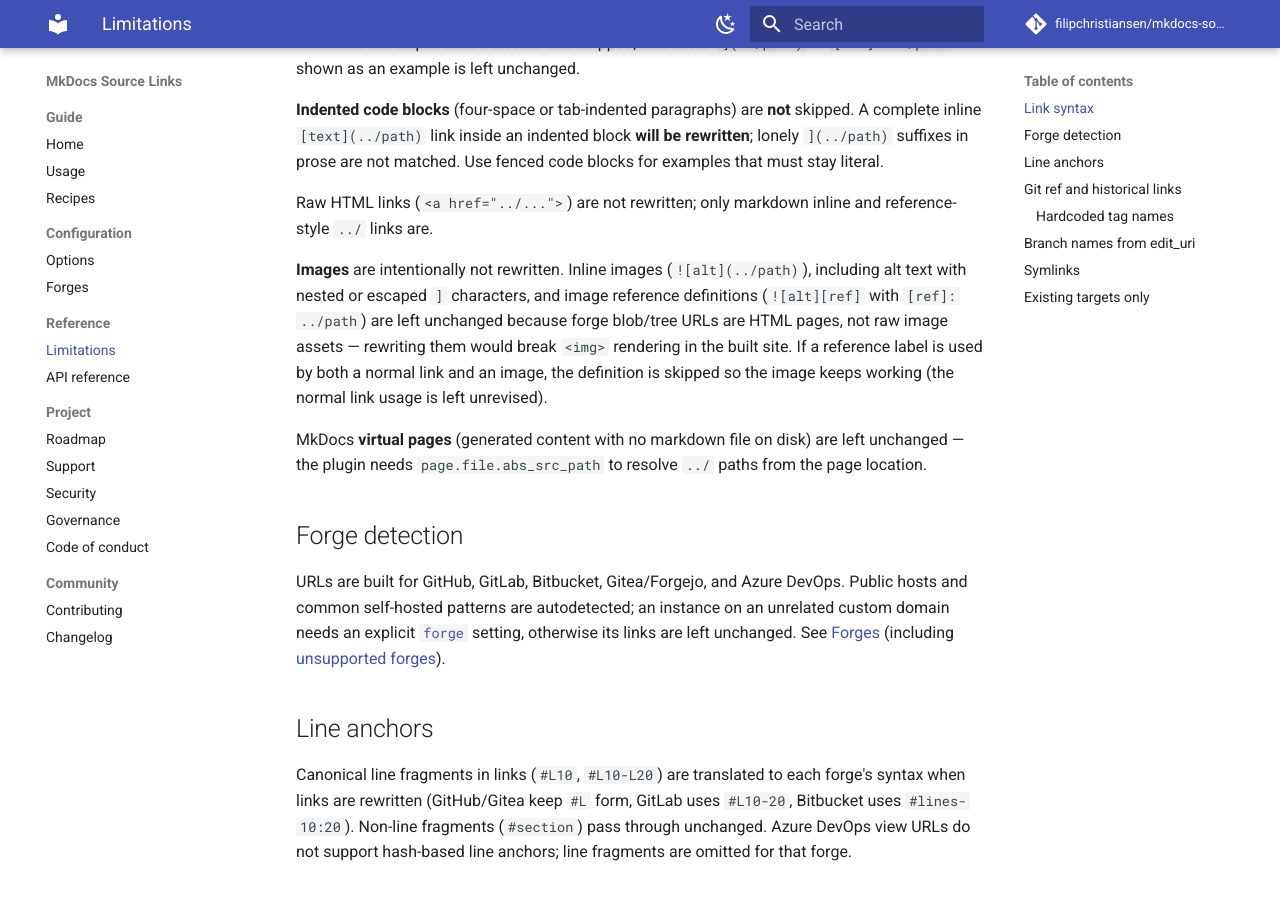
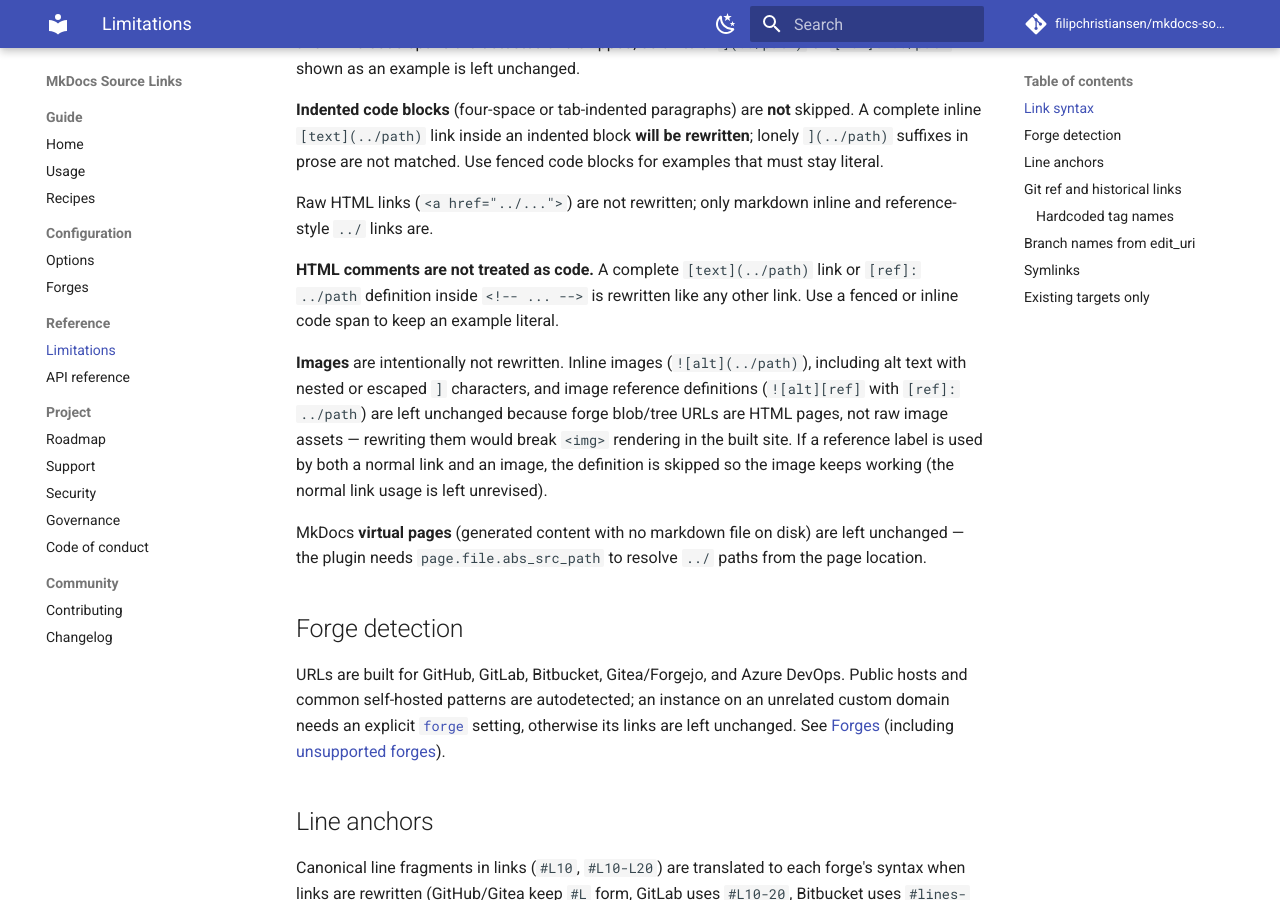
Before and after one commit to filipchristiansen/mkdocs-source-links, an MkDocs documentation site: the page built from docs/limitations.md, in a window 1280 px wide and 900 px high, scrolled down 554 px. Built offline with MkDocs 1.6.1 and Material for MkDocs 9.7.7, drawn with Linux system fonts in a browser that asks for light colours; comment, search, counter and statistics services are not loaded.

Commit message:
test: document and lock HTML-comment link rewriting behavior
HTML comments are not treated as code, so links inside <!-- ... --> are
rewritten. Add tests pinning this for inline links and reference definitions,
and document it in limitations.

Signed-off-by: Filip Christiansen <22807962+filipchristiansen@users.noreply.github.com>

```diff
--- a/docs/limitations.md
+++ b/docs/limitations.md
@@ -25,6 +25,10 @@
 
 Raw HTML links (`<a href="../...">`) are not rewritten; only markdown inline and reference-style
 `../` links are.
+
+**HTML comments are not treated as code.** A complete `[text](../path)` link or `[ref]: ../path`
+definition inside `<!-- ... -->` is rewritten like any other link. Use a fenced or inline code
+span to keep an example literal.
 
 **Images** are intentionally not rewritten. Inline images (`![alt](../path)`), including alt text
 with nested or escaped `]` characters, and image reference definitions (`![alt][ref]` with
```
Also changed, not shown: CHANGELOG.md (+4 -0 lines), 1 other file.
